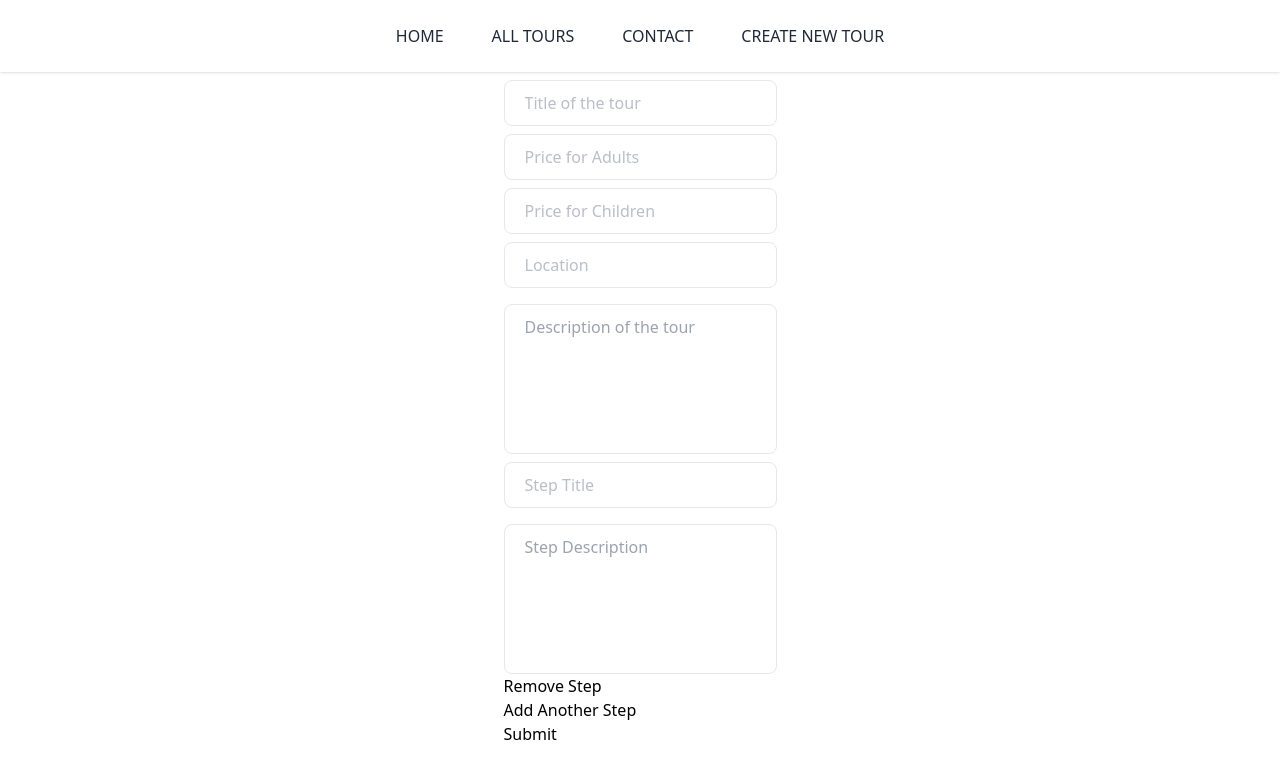
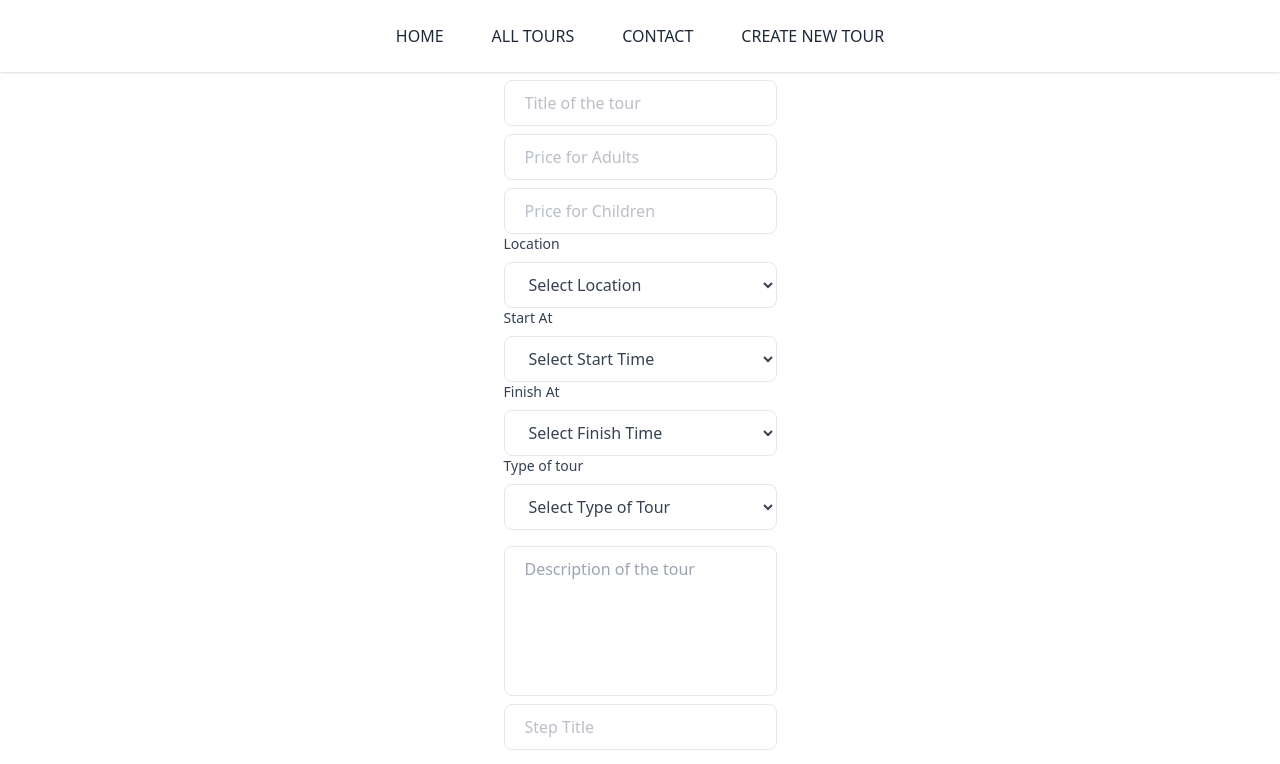
Before and after one commit to leepaolo/vit-thailand-tours, an Angular app: page /create-tour in a window 1280 px wide. Shown: the top 764 px of the page. Built offline with nearby package versions, Linux system fonts and the light colour scheme.

Commit message:
Fix(CREATE TOUR): Added input select tourType | start at | finsi at | locatioArea

```diff
--- a/server/db.json
+++ b/server/db.json
@@ -30,29 +30,25 @@
       ]
     },
     {
-      "id": "dl1psig3r",
+      "id": "ez21bswhj",
       "tourActive": true,
-      "tourTitle": "Chinatown by walking",
-      "tourMainDescription": "Walk aorund chintown and the best street food.",
-      "tourPriceAdult": "35",
-      "tourPriceChild": "22",
-      "tourLocation": "BKK",
-      "tourType": [],
+      "tourTitle": "Praradice beach ",
+      "tourMainDescription": "Enjoy the beuaty and white sand.",
+      "tourPriceAdult": "99",
+      "tourPriceChild": "23",
+      "tourLocation": "Koh Samui",
+      "tourType": "Half-day",
       "tourLanguage": [],
-      "tourStartAt": null,
-      "tourFinishAt": null,
+      "tourStartAt": "12:00",
+      "tourFinishAt": "20:00",
       "steps": [
         {
-          "tourStepTitle": "Pick at Asoke ",
-          "tourStepDescription": "Get ready and arrive on time at terminal 21"
+          "tourStepTitle": "Pick Malia hotel",
+          "tourStepDescription": "Get ready with freahc show"
         },
         {
-          "tourStepTitle": "Take the speedboat ",
-          "tourStepDescription": "We will cruise the river for 15 min until the pier"
-        },
-        {
-          "tourStepTitle": "Chinese breakfast",
-          "tourStepDescription": "We will take you to the one most icon resturant to get a nice morning meal."
+          "tourStepTitle": "Swim with delphins",
+          "tourStepDescription": "Let's go swim and get nice photos"
         }
       ]
     }
--- /dev/null
+++ b/src/app/core/constants/language.constant.ts
@@ -0,0 +1 @@
+export const TYPE_TOUR: string[] = ['English', 'Italian'];
--- /dev/null
+++ b/src/app/core/constants/location.costants.ts
@@ -0,0 +1,6 @@
+export const LOCATION: string[] = [
+  'Bangkok',
+  'Phuket',
+  'Koh Samui',
+  'Chiang Mai',
+];
--- /dev/null
+++ b/src/app/core/constants/tour-time.constants.ts
@@ -0,0 +1,17 @@
+export const TOUR_TIMES: string[] = [
+  '06:00',
+  '07:00',
+  '08:00',
+  '09:00',
+  '10:00',
+  '11:00',
+  '12:00',
+  '13:00',
+  '14:00',
+  '15:00',
+  '16:00',
+  '17:00',
+  '18:00',
+  '19:00',
+  '20:00',
+];
--- /dev/null
+++ b/src/app/core/constants/type.constants.ts
@@ -0,0 +1 @@
+export const TYPE_TOUR: string[] = ['Half-day', 'Full-day'];
--- a/src/app/pages/tour/create-tour/create-tour.component.html
+++ b/src/app/pages/tour/create-tour/create-tour.component.html
@@ -21,10 +21,40 @@
   </div>
 
   <div class="lg:col-span-1 w-full">
-    <app-input-text
-      [placeholder]="'Location'"
+    <app-input-select
+      [label]="'Location'"
+      [placeholder]="'Select Location'"
+      [options]="locationArea"
       formControlName="location"
-    ></app-input-text>
+    ></app-input-select>
+  </div>
+
+  <!-- TIME START Section -->
+  <div class="lg:col-span-1 w-full">
+    <app-input-select
+      [label]="'Start At'"
+      [placeholder]="'Select Start Time'"
+      [options]="tourTimes"
+      formControlName="startAt"
+    ></app-input-select>
+  </div>
+
+  <div class="lg:col-span-1 w-full">
+    <app-input-select
+      [label]="'Finish At'"
+      [placeholder]="'Select Finish Time'"
+      [options]="tourTimes"
+      formControlName="finishAt"
+    ></app-input-select>
+  </div>
+
+  <div class="lg:col-span-1 w-full">
+    <app-input-select
+      [label]="'Type of tour'"
+      [placeholder]="'Select Type of Tour'"
+      [options]="tourTypeDay"
+      formControlName="tourType"
+    ></app-input-select>
   </div>
   <div class="lg:col-span-1 w-full">
     <app-text-area
@@ -32,7 +62,7 @@
       formControlName="mainDescription"
     ></app-text-area>
   </div>
-  <!-- Dynamic Step Section -->
+  <!-- Dynamic STEP Section -->
   <div formArrayName="steps">
     <div
       *ngFor="let step of steps.controls; let i = index"
--- a/src/app/pages/tour/create-tour/create-tour.component.ts
+++ b/src/app/pages/tour/create-tour/create-tour.component.ts
@@ -11,6 +11,10 @@ import { TourQueryService } from '../../../core/services/tour-query.service';
 import { Subscription } from 'rxjs';
 import { ITour } from '../../../core/models/tour.interface';
 import { TextAreaComponent } from '../../../shared/components/ui/text-area.component';
+import { InputSelectComponent } from '../../../shared/components/ui/input-select.component';
+import { TOUR_TIMES } from '../../../core/constants/tour-time.constants';
+import { TYPE_TOUR } from '../../../core/constants/type.constants';
+import { LOCATION } from '../../../core/constants/location.costants';
 
 @Component({
   selector: 'app-create-tour',
@@ -20,6 +24,7 @@ import { TextAreaComponent } from '../../../shared/components/ui/text-area.compo
     ReactiveFormsModule,
     InputTextComponent,
     TextAreaComponent,
+    InputSelectComponent,
   ],
   templateUrl: './create-tour.component.html',
   styleUrls: ['./create-tour.component.css'],
@@ -27,6 +32,9 @@ import { TextAreaComponent } from '../../../shared/components/ui/text-area.compo
 export class CreateTourComponent implements OnInit, OnDestroy {
   private destroy$ = new Subscription();
   tourForm!: FormGroup;
+  tourTimes = TOUR_TIMES;
+  tourTypeDay = TYPE_TOUR;
+  locationArea = LOCATION;
 
   constructor(private fb: FormBuilder, private tourQuery: TourQueryService) {}
 
@@ -39,9 +47,9 @@ export class CreateTourComponent implements OnInit, OnDestroy {
       location: [''],
       mainDescription: [''],
       tourType: [[]],
-      tourLanguage: [[]],
-      tourStartAt: [null],
-      tourFinishAt: [null],
+      language: [[]],
+      startAt: [null],
+      finishAt: [null],
       steps: this.fb.array([]), // Initialize FormArray for steps
     });
 
@@ -80,9 +88,9 @@ export class CreateTourComponent implements OnInit, OnDestroy {
         tourPriceChild: this.tourForm.get('priceChild')?.value,
         tourLocation: this.tourForm.get('location')?.value,
         tourType: this.tourForm.get('tourType')?.value,
-        tourLanguage: this.tourForm.get('tourLanguage')?.value,
-        tourStartAt: this.tourForm.get('tourStartAt')?.value,
-        tourFinishAt: this.tourForm.get('tourFinishAt')?.value,
+        tourLanguage: this.tourForm.get('language')?.value,
+        tourStartAt: this.tourForm.get('startAt')?.value,
+        tourFinishAt: this.tourForm.get('finishAt')?.value,
         steps: this.steps.value, // Get all step blocks
       };
 
--- a/src/app/pages/tour/tour-details/tour-details.component.html
+++ b/src/app/pages/tour/tour-details/tour-details.component.html
@@ -1,17 +1,8 @@
 <div *ngIf="tour$ | async as tour; else noTour">
   <h2 class="text-2xl font-bold">{{ tour.tourTitle }}</h2>
-  <p>{{ tour.tourStartAt }}</p>
-  <p>{{ tour.tourFinishAt }}</p>
-
-  <!-- Safely handle tourType -->
-  <p *ngIf="tour.tourType">Tour type: {{ tour.tourType?.join(", ") }}</p>
-  <p *ngIf="!tour.tourType">Tour type: N/A</p>
-
-  <!-- Safely handle tourLanguage -->
-  <p *ngIf="tour.tourLanguage">
-    Tour languages: {{ tour.tourLanguage?.join(", ") }}
-  </p>
-  <p *ngIf="!tour.tourLanguage">Tour languages: N/A</p>
+  <p>Start at: {{ tour.tourStartAt }}</p>
+  <p>Finish at: {{ tour.tourFinishAt }}</p>
+  <p>Tour type: {{ tour.tourType }}</p>
 
   <p>Location: {{ tour.tourLocation }}</p>
   <p>Price for adults: ${{ tour.tourPriceAdult }}</p>
@@ -19,7 +10,7 @@
   <p>{{ tour.tourMainDescription }}</p>
 
   <!-- Render Steps -->
-  <div *ngIf="tour$ | async as tour">
+  <div *ngIf="tour.steps && tour.steps.length > 0">
     <h3 class="text-xl font-bold mt-4">Tour Steps:</h3>
     <ul>
       <li *ngFor="let step of tour.steps; let i = index" class="mt-2">
--- a/src/app/pages/tour/tour-details/tour-details.component.ts
+++ b/src/app/pages/tour/tour-details/tour-details.component.ts
@@ -1,20 +1,19 @@
 import { CommonModule } from '@angular/common';
-import { Component, OnDestroy, OnInit } from '@angular/core';
+import { Component, OnInit } from '@angular/core';
 import { ActivatedRoute, RouterLink } from '@angular/router';
 import { TourQueryService } from '../../../core/services/tour-query.service';
 import { ITour } from '../../../core/models/tour.interface';
-import { map, Observable, Subscription, switchMap } from 'rxjs';
+import { map, Observable, switchMap } from 'rxjs';
 
 @Component({
   selector: 'app-tour-details',
   standalone: true,
   imports: [CommonModule, RouterLink],
   templateUrl: './tour-details.component.html',
-  styleUrl: './tour-details.component.css',
+  styleUrls: ['./tour-details.component.css'], // Note: changed `styleUrl` to `styleUrls`
 })
 export class TourDetailsComponent implements OnInit {
   tour$!: Observable<ITour | undefined>;
-  location: any;
 
   constructor(
     private route: ActivatedRoute,
@@ -22,6 +21,7 @@ export class TourDetailsComponent implements OnInit {
   ) {}
 
   ngOnInit(): void {
+    // Load the tour details based on the tourTitle parameter in the URL
     this.tour$ = this.route.params.pipe(
       map((params) => params['tourTitle']),
       switchMap((tourTitle) =>
@@ -39,10 +39,17 @@ export class TourDetailsComponent implements OnInit {
     );
   }
 
+  // Go back to the previous location
   goBack(): void {
-    this.location.back();
+    window.history.back(); // Use window.history.back() to navigate back
   }
 
+  // Utility method to check if a value is an array
+  isArray(value: any): boolean {
+    return Array.isArray(value);
+  }
+
+  // Create a slug from the title for matching purposes
   createSlug(title: string): string {
     return title
       .toLowerCase()
--- a/src/app/shared/components/ui/input-select.component.ts
+++ b/src/app/shared/components/ui/input-select.component.ts
@@ -1,16 +1,78 @@
-import { Component } from '@angular/core';
+import { CommonModule } from '@angular/common';
+import { Component, Input, forwardRef } from '@angular/core';
+import { ControlValueAccessor, NG_VALUE_ACCESSOR } from '@angular/forms';
 
 @Component({
   selector: 'app-input-select',
   standalone: true,
-  imports: [],
+  imports: [CommonModule],
   template: `
-    <p>
-      input-select works!
-    </p>
+    <div>
+      <!-- Label, if provided -->
+      <label
+        *ngIf="label"
+        class="block text-sm text-slate-700 dark:text-gray-300"
+        >{{ label }}</label
+      >
+
+      <!-- Select dropdown -->
+      <select
+        [value]="value"
+        (change)="onSelectChange($event)"
+        (blur)="onTouched()"
+        [disabled]="isDisabled"
+        class="block w-full px-5 py-2.5 mt-2 bg-white border border-gray-200 rounded-lg text-gray-700  focus:border-blue-400 focus:outline-none focus:ring focus:ring-blue-300 focus:ring-opacity-40"
+      >
+        <!-- Placeholder Option (disabled and pre-selected) -->
+        <option *ngIf="placeholder" value="" disabled selected>
+          {{ placeholder }}
+        </option>
+
+        <!-- Options -->
+        <option *ngFor="let option of options" [value]="option">
+          {{ option }}
+        </option>
+      </select>
+    </div>
   `,
-  styles: ``
+  providers: [
+    {
+      provide: NG_VALUE_ACCESSOR,
+      useExisting: forwardRef(() => InputSelectComponent),
+      multi: true,
+    },
+  ],
 })
-export class InputSelectComponent {
+export class InputSelectComponent implements ControlValueAccessor {
+  @Input() options: string[] = []; // The list of options
+  @Input() placeholder: string = ''; // Placeholder text
+  @Input() label: string = ''; // Label for the select
 
+  value: string = '';
+  isDisabled: boolean = false;
+
+  public onChange: (value: string) => void = () => {};
+  public onTouched: () => void = () => {};
+
+  writeValue(value: string): void {
+    this.value = value || ''; // Handle null value safely
+  }
+
+  registerOnChange(fn: (value: string) => void): void {
+    this.onChange = fn;
+  }
+
+  registerOnTouched(fn: () => void): void {
+    this.onTouched = fn;
+  }
+
+  setDisabledState(isDisabled: boolean): void {
+    this.isDisabled = isDisabled;
+  }
+
+  onSelectChange(event: Event): void {
+    const target = event.target as HTMLSelectElement; // Type cast to HTMLSelectElement
+    const value = target.value; // Access the value safely
+    this.onChange(value); // Notify Angular form control of the change
+  }
 }
```
